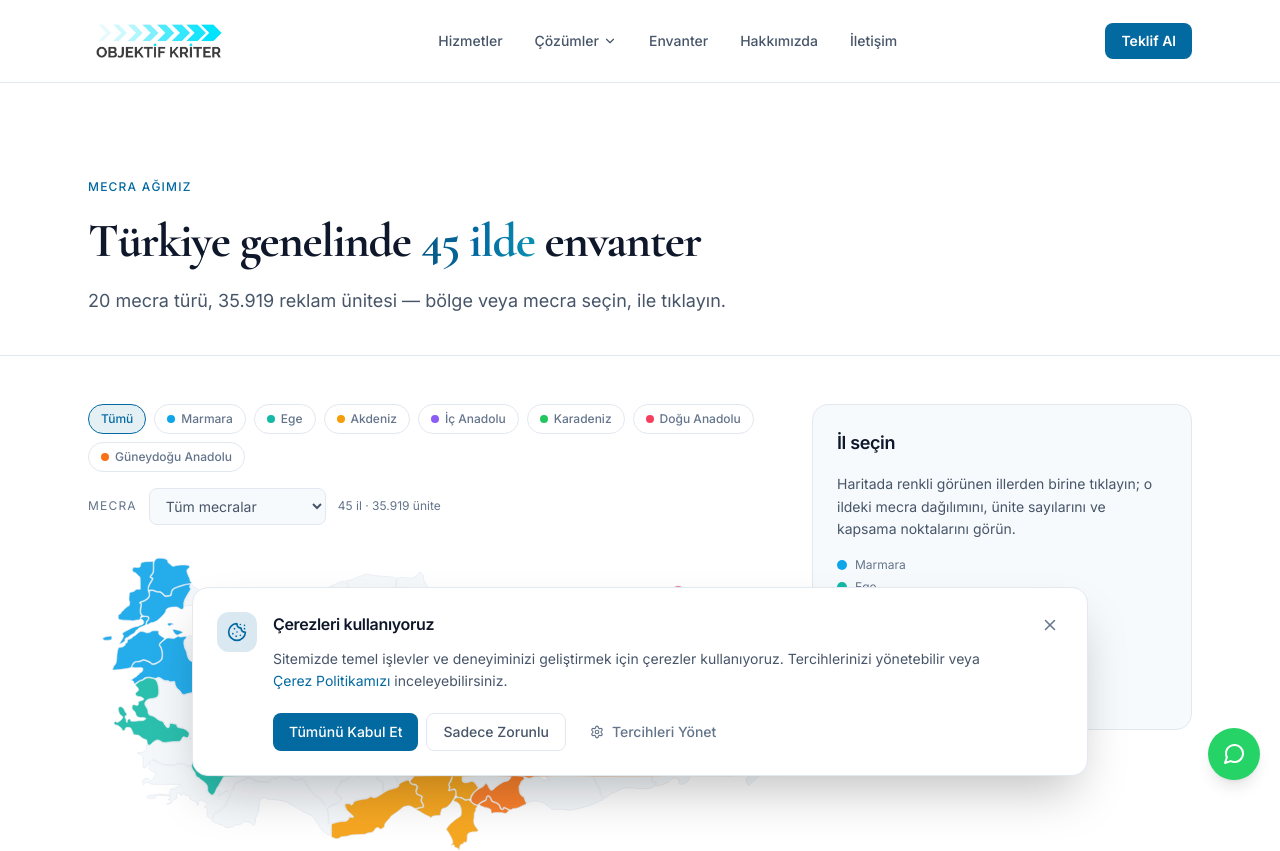
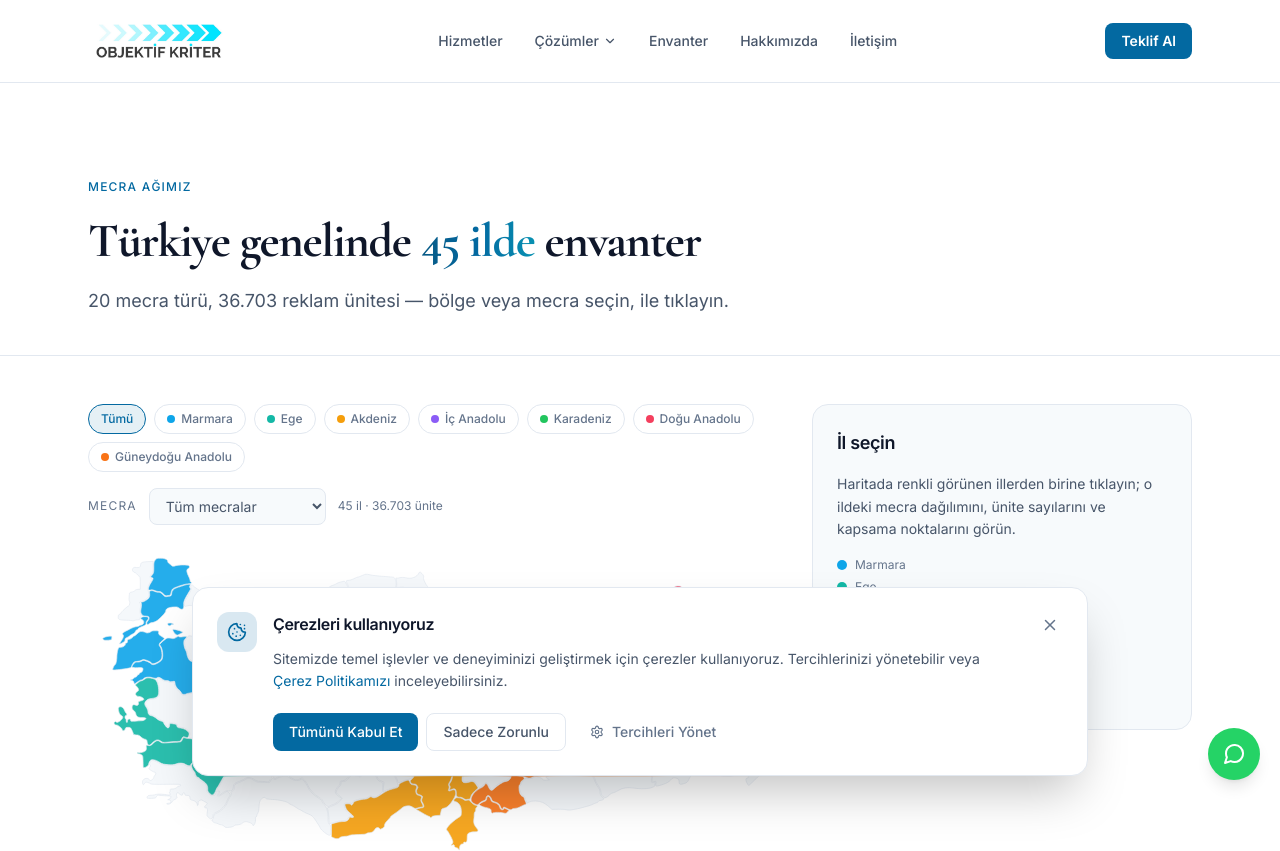
Before and after one commit to hales-byte/ok-website-v2, a Next.js app: page /envanter in a window 1280 px wide. Shown: the top 851 px of the page. Built offline with nearby package versions, Linux system fonts and the light colour scheme.

Commit message:
feat(v3/v1): envanter güncellemesi — 36.703 ünite (Aydın +782, Edirne çıktı, tramvay 80) + erişim 43,1M + edirne→kirklareli 301

```diff
--- a/next.config.ts
+++ b/next.config.ts
@@ -17,6 +17,7 @@ const ESKI_SEHIR_301: Array<{ eski: string; yeni: string }> = [
   { eski: "safranbolu", yeni: "karabuk" },
   { eski: "iskenderun", yeni: "hatay" },
   { eski: "giresun", yeni: "ordu" },
+  { eski: "edirne", yeni: "kirklareli" }, // V1 (2026-07-07): Edirne envanterden çıktı
   { eski: "cankiri", yeni: "ankara" },
 ];
 
--- a/scripts/check-envanter.mjs
+++ b/scripts/check-envanter.mjs
@@ -2,7 +2,7 @@
 /**
  * ENVANTER DOĞRULAMA — npm run check:envanter
  * Tek doğruluk kaynağının iç tutarlılığını test eder:
- *   1. Toplam ünite = 35.919 (json.toplam.unite ile ve il toplamlarıyla eşleşir)
+ *   1. Toplam ünite = 36.703 (json.toplam.unite ile ve il toplamlarıyla eşleşir)
  *   2. İl sayısı = 45
  *   3. Ankara toplamı = 2.946
  *   4. Her ilin toplamı, format dağılımının toplamına eşit
@@ -27,12 +27,18 @@ const uniteToplam = iller.reduce((s, i) => s + i.toplam, 0);
 const ankara = iller.find((i) => i.il === "Ankara");
 const mecralar = new Set(iller.flatMap((i) => Object.keys(i.formatlar)));
 
-check("Toplam ünite", uniteToplam, 35919);
+check("Toplam ünite", uniteToplam, 36703);
 check("json.toplam.unite alanı", data.toplam.unite, uniteToplam);
 check("İl sayısı", iller.length, 45);
 check("json.toplam.il alanı", data.toplam.il, iller.length);
 check("Ankara toplamı", ankara?.toplam, 2946);
 check("Mecra türü sayısı", mecralar.size, 20);
+
+// V1 (2026-07-07) güncelleme nöbetçileri
+const aydin = iller.find((i) => i.il === "Aydın");
+const edirne = iller.find((i) => i.il === "Edirne");
+check("Aydın toplamı (V1'de eklendi)", aydin?.toplam, 782);
+check("Edirne envanterde YOK (V1'de çıktı)", edirne === undefined, true);
 
 const bozukIller = iller.filter(
   (i) => Object.values(i.formatlar).reduce((s, a) => s + a, 0) !== i.toplam
--- a/src/data/envanter.json
+++ b/src/data/envanter.json
@@ -1,14 +1,14 @@
 {
-  "guncelleme": "2026-07-02",
-  "kaynak": "OBJ ENVANTER objenv.xlsx (Network Adeti hariç)",
+  "guncelleme": "2026-07-07",
+  "kaynak": "OBJ ENVANTER objenv.xlsx (Hakan, 2026-07-07; Network Adeti hariç)",
   "toplam": {
     "il": 45,
-    "unite": 35919
+    "unite": 36703
   },
   "iller": [
     {
       "il": "Gaziantep",
-      "toplam": 3490,
+      "toplam": 3532,
       "ilceler": [
         "Nizip",
         "Gaziantep Üniversitesi",
@@ -23,29 +23,18 @@
         "POLE BANNER": 1000,
         "BILLBOARD": 550,
         "MEGALIGHT": 116,
+        "TRAMVAY KAPLAMA": 80,
         "BIGBOARD": 50,
-        "TRAMVAY KAPLAMA": 40,
         "LED": 40,
         "KULEBOARD": 4,
         "MEGABOARD": 4,
-        "OTOBÜS KAPLAMA": 2
+        "OTOBÜS KAPLAMA": 4
       }
     },
     {
       "il": "Ankara",
       "toplam": 2946,
-      "ilceler": [
-        "Güvenpark Metro Çıkışı",
-        "Soysal İş Mrk. Çatı",
-        "Soysal İş Mrk. Duvar",
-        "Yaka Beytepe",
-        "Beytepe Necdet Et",
-        "Beşevler Metro Çıkışı",
-        "Yozgat Bulvarı",
-        "Keçiören FTZ",
-        "Kocatepe Kültür Mrk.",
-        "AŞTİ Bağlantı Tüneli"
-      ],
+      "ilceler": [],
       "formatlar": {
         "CLP RAKET-DURAK": 1951,
         "BILLBOARD": 342,
@@ -56,6 +45,23 @@
         "KULEBOARD": 26,
         "PARAPET": 26,
         "LED": 14
+      }
+    },
+    {
+      "il": "Mersin",
+      "toplam": 2761,
+      "ilceler": [],
+      "formatlar": {
+        "BILLBOARD": 1250,
+        "CLP RAKET-DURAK": 1133,
+        "BILLBOARD PLUS": 111,
+        "MEGALIGHT": 106,
+        "GIANTBOARD": 70,
+        "MEGABOARD": 48,
+        "RAKET LED": 16,
+        "LED": 14,
+        "SÜPER LED EKRAN": 12,
+        "PRİZMA LED": 1
       }
     },
     {
@@ -89,25 +95,8 @@
       }
     },
     {
-      "il": "Mersin",
-      "toplam": 2611,
-      "ilceler": [],
-      "formatlar": {
-        "CLP RAKET-DURAK": 1133,
-        "BILLBOARD": 1100,
-        "BILLBOARD PLUS": 111,
-        "MEGALIGHT": 106,
-        "GIANTBOARD": 70,
-        "MEGABOARD": 48,
-        "RAKET LED": 16,
-        "LED": 14,
-        "SÜPER LED EKRAN": 12,
-        "PRİZMA LED": 1
-      }
-    },
-    {
       "il": "Tekirdağ",
-      "toplam": 2063,
+      "toplam": 2434,
       "ilceler": [
         "Çorlu",
         "Silivri",
@@ -120,7 +109,9 @@
       ],
       "formatlar": {
         "POLE BANNER": 1975,
-        "CLP RAKET-DURAK": 80,
+        "CLP RAKET-DURAK": 280,
+        "BILLBOARD": 150,
+        "MEGALIGHT": 21,
         "LED": 4,
         "GIANTBOARD": 3,
         "RAKET LED": 1
@@ -248,6 +239,21 @@
       }
     },
     {
+      "il": "Aydın",
+      "toplam": 782,
+      "ilceler": [
+        "Didim",
+        "Kuşadası",
+        "Efeler",
+        "Söke",
+        "Nazilli"
+      ],
+      "formatlar": {
+        "BILLBOARD": 532,
+        "CLP RAKET-DURAK": 250
+      }
+    },
+    {
       "il": "Batman",
       "toplam": 725,
       "ilceler": [],
@@ -311,24 +317,6 @@
         "MEGALIGHT": 10,
         "TOTEM": 10,
         "LED": 3
-      }
-    },
-    {
-      "il": "Osmaniye",
-      "toplam": 410,
-      "ilceler": [],
-      "formatlar": {
-        "CLP RAKET-DURAK": 250,
-        "BILLBOARD": 150,
-        "MEGALIGHT": 10
-      }
-    },
-    {
-      "il": "Edirne",
-      "toplam": 410,
-      "ilceler": [],
-      "formatlar": {
-        "POLE BANNER": 410
       }
     },
     {
@@ -415,6 +403,15 @@
       }
     },
     {
+      "il": "Osmaniye",
+      "toplam": 260,
+      "ilceler": [],
+      "formatlar": {
+        "CLP RAKET-DURAK": 250,
+        "MEGALIGHT": 10
+      }
+    },
+    {
       "il": "Rize",
       "toplam": 259,
       "ilceler": [],
@@ -426,14 +423,13 @@
     },
     {
       "il": "Ordu",
-      "toplam": 255,
+      "toplam": 254,
       "ilceler": [
-        "Fatsa",
         "Ordu-Giresun Havalimanı"
       ],
       "formatlar": {
         "POLE BANNER": 250,
-        "LED": 5
+        "LED": 4
       }
     },
     {
@@ -490,7 +486,7 @@
       "toplam": 48,
       "ilceler": [
         "Hopa",
-        "Borçka"
+        "Hopa-Borçka"
       ],
       "formatlar": {
         "BILLBOARD": 22,
@@ -530,7 +526,7 @@
       "il": "Amasya",
       "toplam": 1,
       "ilceler": [
-        "Merzifon Havalimanı"
+        "Havalimanı"
       ],
       "formatlar": {
         "LED": 1
--- a/src/data/il-nufus.json
+++ b/src/data/il-nufus.json
@@ -1,5 +1,5 @@
 {
-  "kaynak": "TÜİK ADNKS 31.12.2025 (Şubat 2026 bülteni) — Cowork derledi ve resmi bültenle çapraz doğruladı, 2026-07-04",
+  "kaynak": "TÜİK ADNKS 31.12.2025 (Şubat 2026 bülteni) — Cowork derledi ve resmi bültenle çapraz doğruladı, 2026-07-04; V1 (2026-07-07): Aydın 1.172.107 eklendi (ADNKS 2025 serisi, resmi 2023 değeriyle çapraz kontrol), Edirne çıkarıldı (envanterden düştü)",
   "nufus": {
     "Adana": 2283609,
     "Adıyaman": 617821,
@@ -8,6 +8,7 @@
     "Ankara": 5910320,
     "Ardahan": 90392,
     "Artvin": 167531,
+    "Aydın": 1172107,
     "Ağrı": 491489,
     "Balıkesir": 1284517,
     "Batman": 662626,
@@ -16,7 +17,6 @@
     "Denizli": 1060975,
     "Diyarbakır": 1852356,
     "Düzce": 415622,
-    "Edirne": 422438,
     "Elazığ": 605678,
     "Erzincan": 239625,
     "Erzurum": 736877,
```
Also changed, not shown: 4 other files (tests, documents, lock files or other folders).
